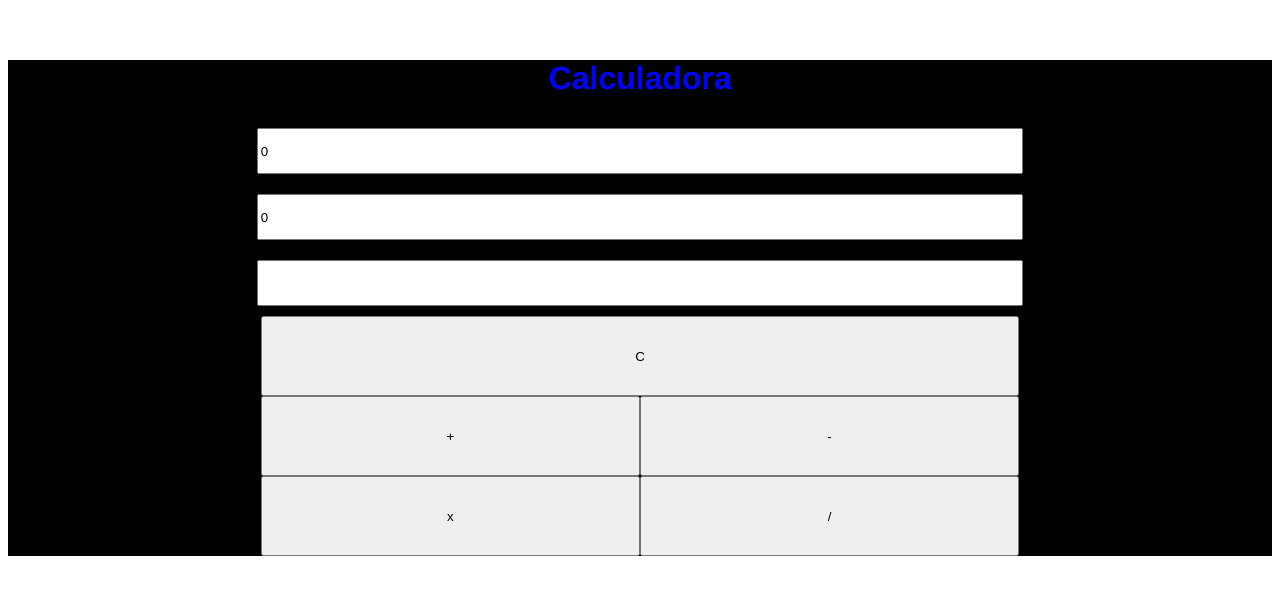
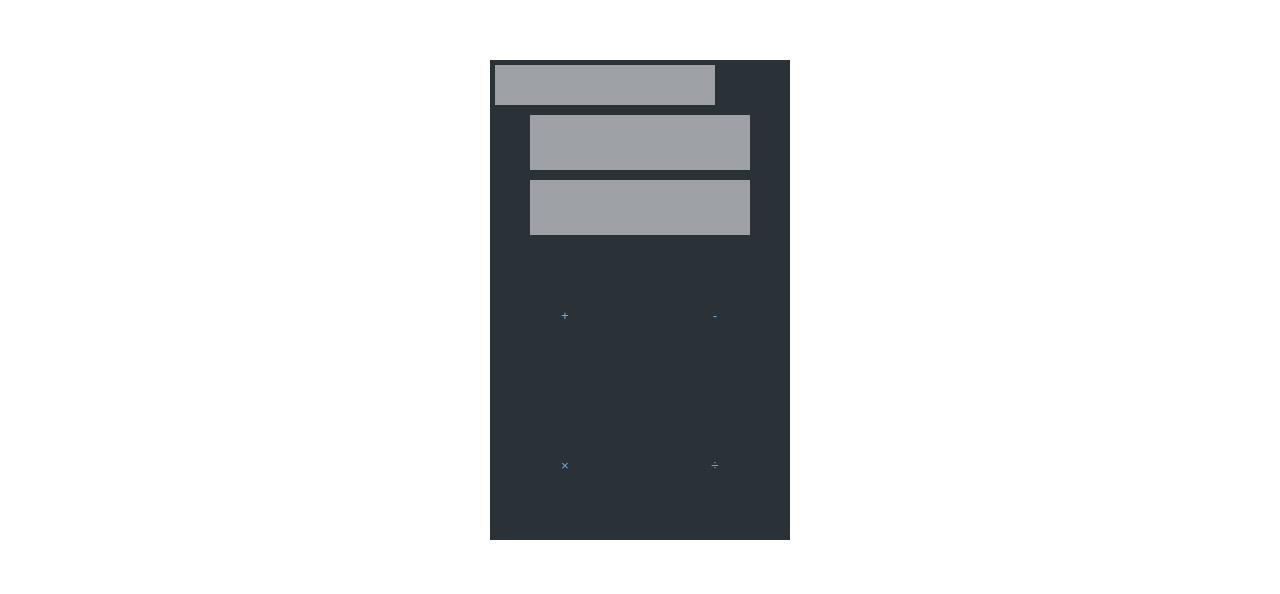
Before and after one commit to marcogomes276/calculadora, a Vue app: page /#/calc in a window 1280 px wide. Shown: the top 594 px of the page. Built offline with nearby package versions, Linux system fonts and the light colour scheme.

Commit message:
quase pronto

```diff
--- a/src/components/Calc.vue
+++ b/src/components/Calc.vue
@@ -1,74 +1,99 @@
 <template>
-	<div class="base">
-		<header class="titulo">
+<div id="appCalc">
+	<main class="principal">
+		<!-- <header class="titulo">
 			<h1>Calculadora</h1>
 		</header>
-		<main class="container">
+		<main class="conteiner"> -->
 		<section class="inputs">
-			<input class="input" type="number" name="calc1" v-model="valor1">
-			<input class="input" type="number" name="calc2" v-model="valor2">
-			<input class="input" type="number" name="calc3" v-model="resultados">
+			<p class="input">{{ result }}</p>
+			<input class="input" type="number" v-model.number="valor1">
+			<input class="input" type="number" v-model.number="valor2">
 		</section>
-		<section class="conteiner-do-button">
-			<button class="botao botaoZerar">C</button>
-			<button class="botao">+</button>
-			<button class="botao">-</button>
-			<button class="botao">x</button>
-			<button class="botao">/</button>
+		<section class="botoes">
+			<button class="botao" @click="calc('soma')">+</button>
+			<button class="botao" @click="calc('subtaçao')">-</button>
+			<button class="botao" @click="calc('multiplicaçao')">×</button>
+			<button class="botao" @click="calc('divisao')">÷</button>
 		</section>
-		</main>
-	</div>
+		<!-- </main> -->
+	</main>
+</div>
 </template>
 <script>
 	export default{
 		name:'Calc',
 		data(){
-		 return{
-		 	valor1:0,
-		 	valor2:0,
-		 	resultado:null
+			return{
+			 	valor1:'',
+			 	valor2:'',
+			 	result:''
+			}
+		},
+		methods:{
+			calc(operator){
+				if (operator === 'soma') {
+					this.result = this.valor1 + this.valor2
+				}else if(operator === 'subtaçao'){
+					this.result = this.valor1 - this.valor2
+				}else if (operator === 'multiplicaçao') {
+					this.result = this.valor1 * this.valor2
+				}else{
+					this.result = this.valor1 / this.valor2
+				}
+
 			}
 		}
 	}
 </script>
 <style scoped>
-	.base {
-		background-color: black;
+	*{
+		margin:0;
+		padding: 0;
 	}
-	.titulo{
-		color: blue;
-	}
-	.container{
+	#appCalc{
+		width: 100%;
 		display: flex;
 		justify-content: center;
 		align-items: center;
-		flex-direction: column;
+	}
+	.principal{
+		max-width: 300px;
+		background: #2A3137;
+		color: #6FB0E2;
+	}
+
+	.titulo{
+		color: #6FB0E2;
+	}
+
+	.conteiner{
+		/*padding: 30px;*/
 	}
 	.inputs{
-		display: flex;
-		justify-content: center;
-		align-items: center;
-		flex-direction: column;
+
+	}
+	.input{
+		background: #9EA2A6;
+		color: #2A3137;
+		padding:20px;
+		margin: 5px;
+		border: none;
 		width: 60%;
 	}
-	.input{
-		margin: 10px;
-		width: 100%;
-		height: 5vh;
-
-	}
-	.conteiner-do-button{
-		width: 60%;
+	.botoes{
 		display: flex;
-		justify-content: center;
-		align-items: center;
 		flex-wrap: wrap;
+		margin: 0;
+		padding: 0;
 	}
 	.botao{
-		width: 50%;
-		height: 10vh;
-	}
-	.botaoZerar{
-		width: 100%;
+		background: #2A3137;
+		color: #6FB0E2;
+		padding:20px;
+		/*margin-left: 11px;*/
+		border: none;
+		width: 150px;
+		height: 150px;
 	}
 </style>
```
